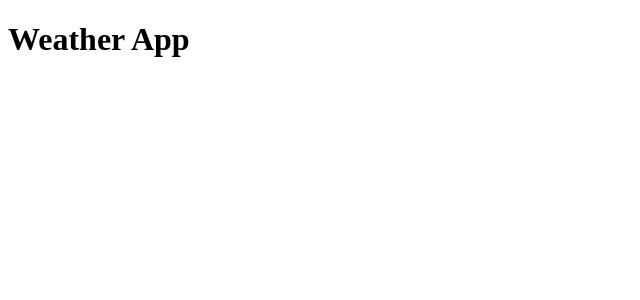
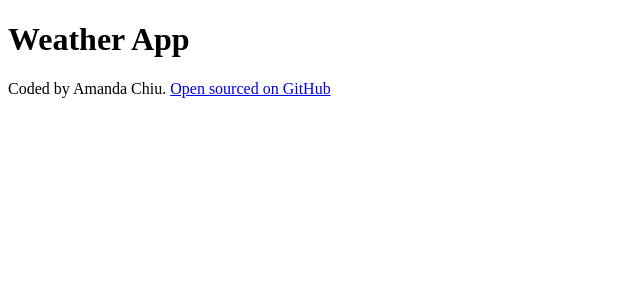
Before and after one commit to achiunicorn/shecodes-react-weather-app, a React (Create React App) app: page / in a window 1280 px wide. Shown: the top 300 px of the page, without its empty margins (0-640 px from the left). Built offline with nearby package versions, Linux system fonts and the light colour scheme.

Commit message:
Added GitHub url in footer

```diff
--- a/src/App.js
+++ b/src/App.js
@@ -4,6 +4,15 @@
   return (
     <div className="App">
       <h1>Weather App</h1>
+      <footer>
+        Coded by Amanda Chiu.{" "}
+        <a
+          href="https://github.com/achiunicorn/shecodes-react-weather-app"
+          target="_blank"
+        >
+          Open sourced on GitHub
+        </a>
+      </footer>
     </div>
   );
 }
```
